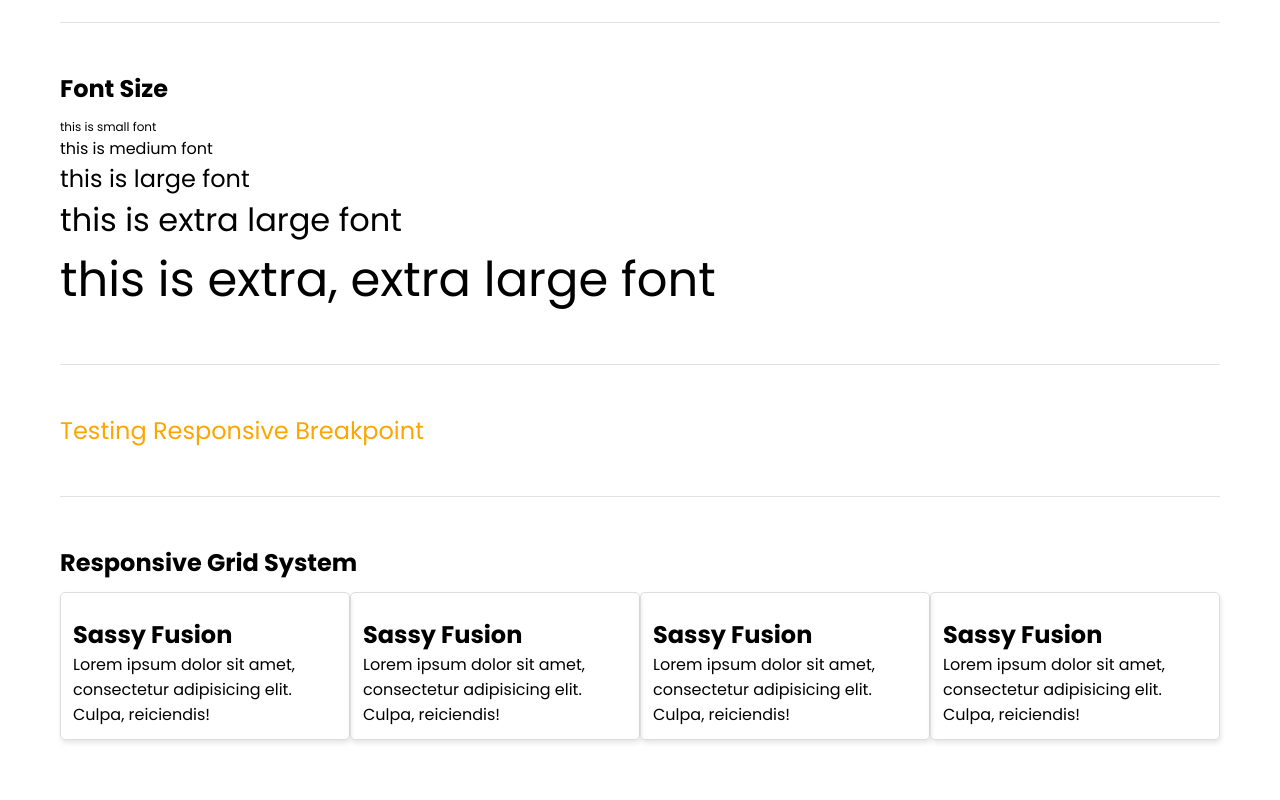
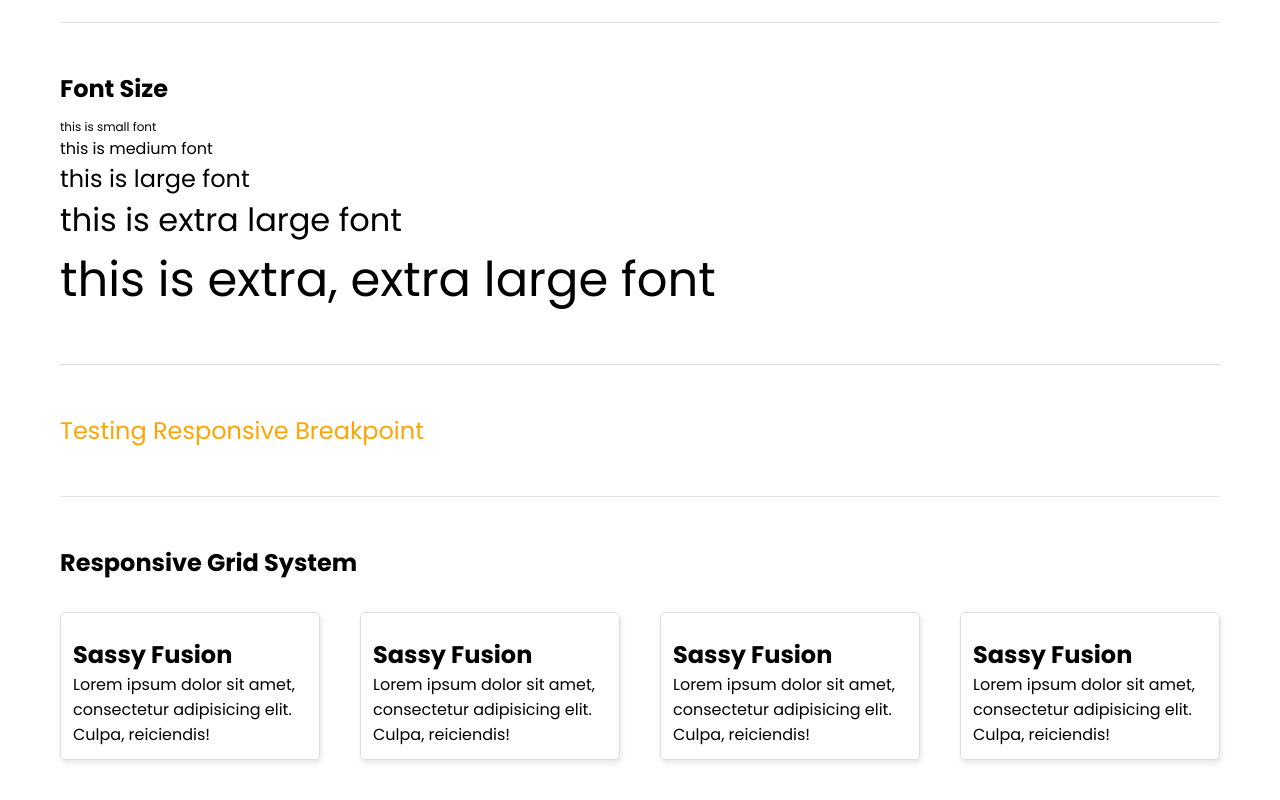
Before and after one commit to Erhahon-Imafidon/customStyling-library, a React (Vite) app: page / in a window 1280 px wide. Shown: the part 688-1488 px from the top of the page. Before the commit the page ends 1448 px from the top, so only its background shows below. Built offline with nearby package versions, Linux system fonts and the light colour scheme.

Commit message:
Added a custom gap property

```diff
--- a/src/App.tsx
+++ b/src/App.tsx
@@ -54,7 +54,7 @@ const App = () => {
 
             <div>
                 <h2 className="mt-2 mb-1">Responsive Grid System</h2>
-                <div className="row">
+                <div className="row gap-2">
                     <GridLayout />
                     <GridLayout />
                     <GridLayout />
--- a/src/SassyFusion/_grid.scss
+++ b/src/SassyFusion/_grid.scss
@@ -2,6 +2,14 @@
 @use 'breakpoints' as *;
 
 $grid-columns: 12;
+
+$grid-gaps: (
+  '0': 0,
+  '1': 10px,
+  '2': 20px,
+  '3': 30px,
+  '4': 40px,
+);
 
 // base layout classes
 .container {
@@ -10,12 +18,25 @@ $grid-columns: 12;
   margin: 0 auto;
   padding: 20px 20px;
   box-sizing: border-box;
-}
+};
 
 .row {
   display: flex;
   flex-flow: row wrap;
+};
+
+ //grid-gaps
+@each $key, $val in $grid-gaps {
+  .gap-#{$key} > * {
+    padding: $val;
+  }
+
+  .gap-#{$key} {
+    margin-left: -$val;
+    margin-right: -$val;
+  }
 }
+
 
 // col classes
 @include xs {
```
